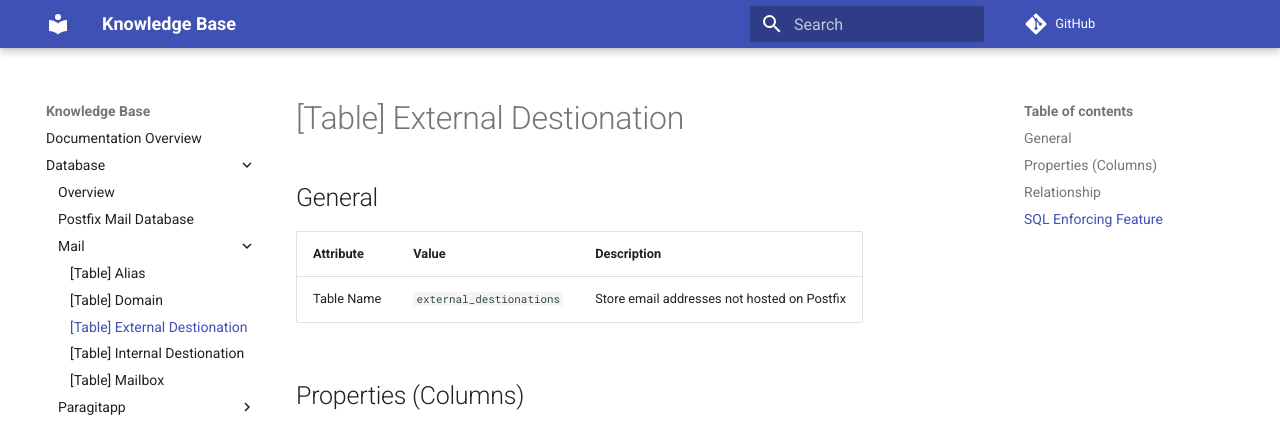
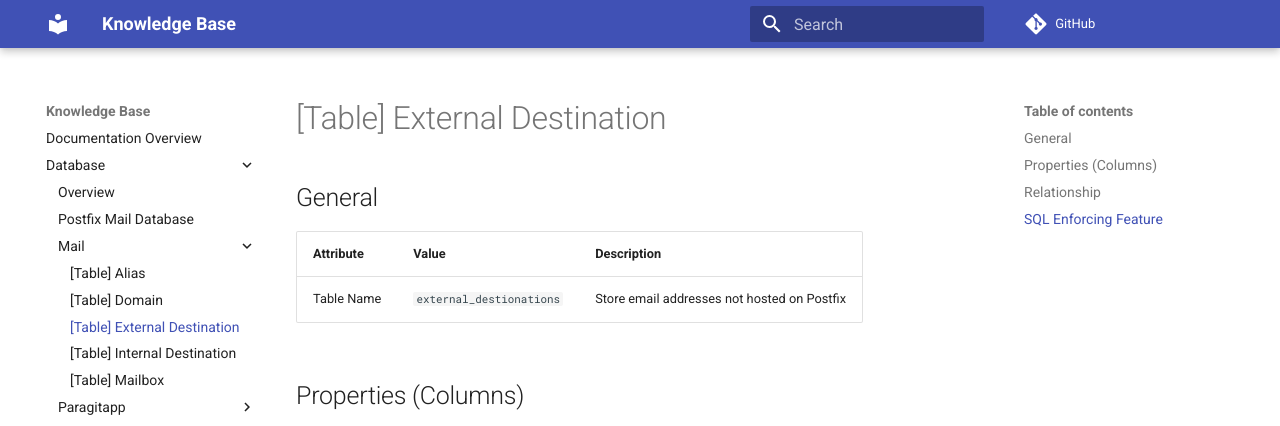
Before and after one commit to ferdisn/docs, an MkDocs documentation site: the page built from docs/database/mail/[Table]_External_Destination.md, in a window 1280 px wide and 1357 px high. Shown: the top 426 px of the window. Built offline with MkDocs 1.6.1 and Material for MkDocs 9.7.7, drawn with Linux system fonts in a browser that asks for light colours.

Commit message:
Fix Desti"o"nation

```diff
--- a/docs/database/mail/[Table]_External_Destination.md
+++ b/docs/database/mail/[Table]_External_Destination.md
@@ -1,4 +1,4 @@
-# [Table] External Destionation
+# [Table] External Destination
 ## General
 
 | Attribute | Value | Description |
--- a/docs/database/mail/[Table]_Internal_Destination.md
+++ b/docs/database/mail/[Table]_Internal_Destination.md
@@ -1,4 +1,4 @@
-# [Table] Internal Destionation
+# [Table] Internal Destination
 ## General
 
 | Attribute | Value | Description |
```
